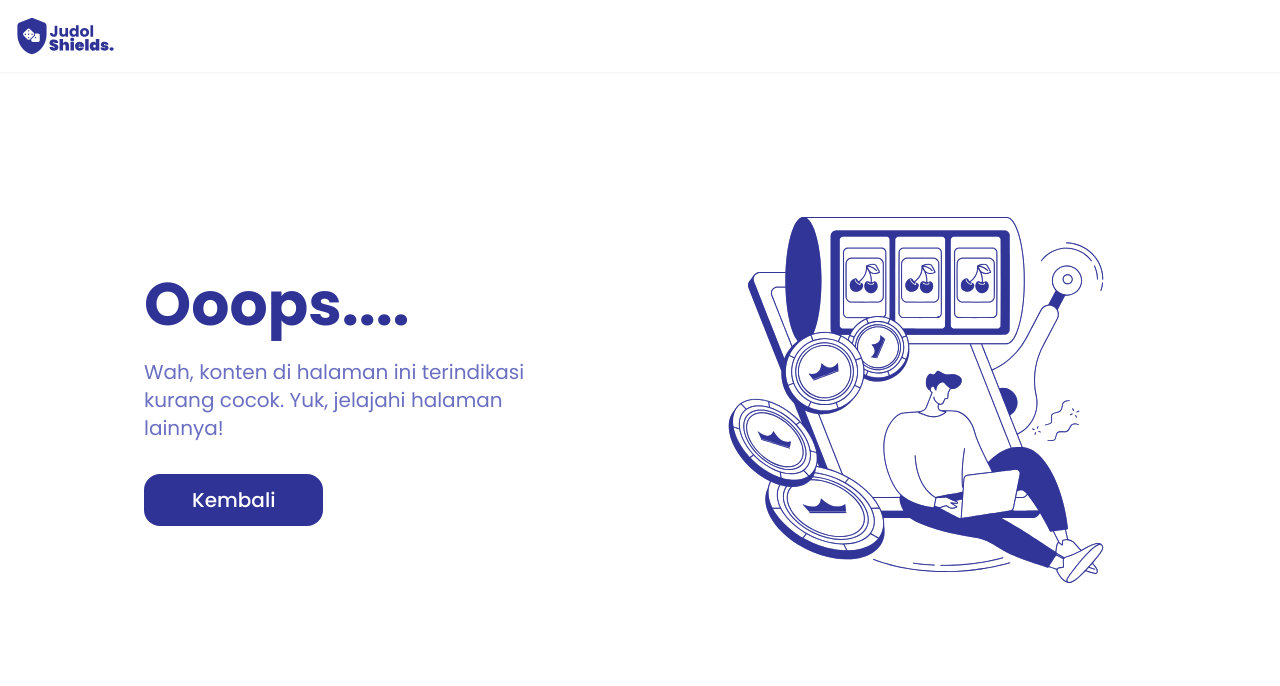
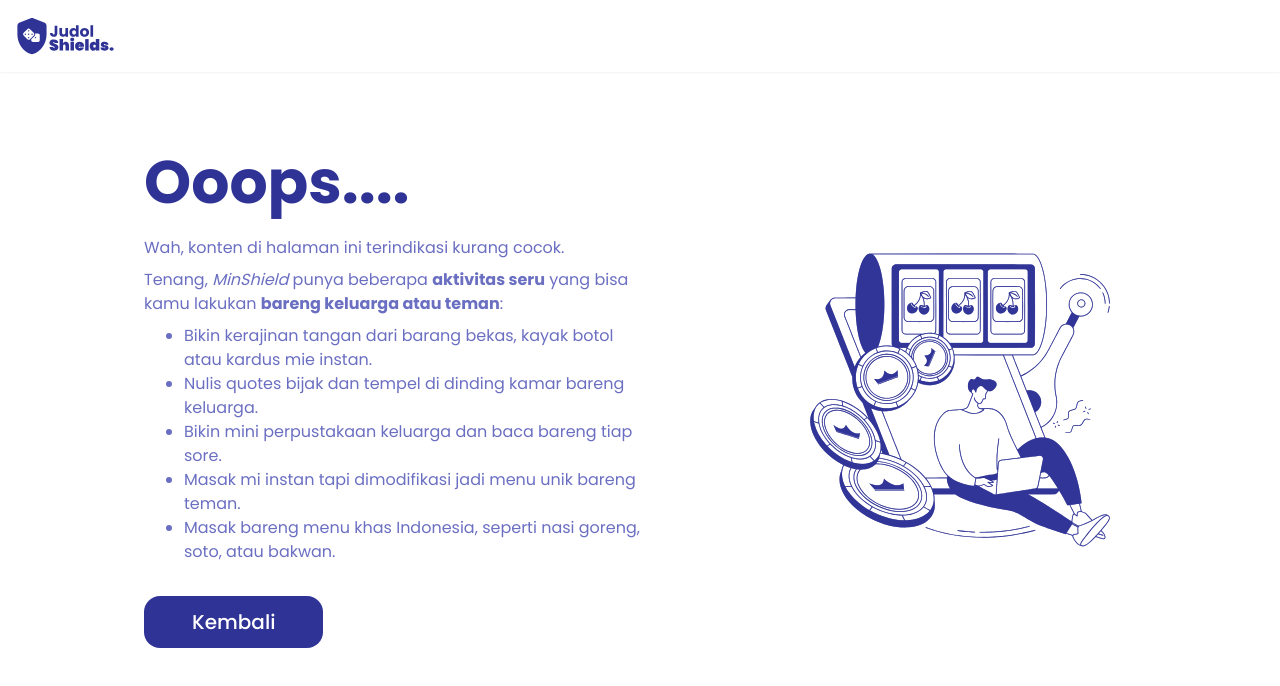
Before and after one commit to atharianr/judol-shields-web, a Next.js app: page / in a window 1280 px wide. Shown: the top 686 px of the page. Built offline with nearby package versions, Linux system fonts and the light colour scheme.

Commit message:
feat: Adding activity recommendation

```diff
--- a/src/app/PageContent.jsx
+++ b/src/app/PageContent.jsx
@@ -1,4 +1,59 @@
 export default function PageContent() {
+    const activityArray = [
+        "Ngobrol santai sambil ngopi atau ngeteh bareng keluarga di teras rumah.",
+        "Main kartu remi, gaple, atau UNO bareng teman-teman dekat.",
+        "Masak bareng menu khas Indonesia, seperti nasi goreng, soto, atau bakwan.",
+        "Nobar sinetron, film Indonesia, atau pertandingan bola bareng keluarga.",
+        "Main catur, congklak, atau ular tangga bareng adik atau orang tua.",
+        "Jalan-jalan sore keliling komplek sambil ngobrol sama tetangga.",
+        "Bersih-bersih rumah sambil putar dangdut atau lagu nostalgia.",
+        "Bikin sambal bareng keluarga dengan level pedas sesuai selera.",
+        "Main Mobile Legends atau Free Fire bareng teman satu geng.",
+        "Ngelapak (nongkrong) di warung kopi sambil diskusi isu ringan.",
+        "Belajar ngaji bareng keluarga atau ikut pengajian online.",
+        "Ngasih makan kucing liar bareng anak-anak di sekitar rumah.",
+        "Bikin video lucu untuk TikTok atau Reels bareng saudara.",
+        "Bikin kerajinan tangan dari barang bekas, kayak botol atau kardus mie instan.",
+        "Masak bareng menu sahur atau buka puasa pas bulan Ramadan.",
+        "Ziarah kubur atau jalan-jalan ke tempat bersejarah lokal bareng keluarga.",
+        "Main layangan atau bantu adik bikin layang-layang sendiri.",
+        "Mancing di sungai, kolam pemancingan, atau di sawah.",
+        "Bikin es campur, es buah, atau takjil bareng keluarga.",
+        "Nonton bareng channel YouTube edukatif buatan anak bangsa.",
+        "Belanja bareng di pasar tradisional, sekalian belajar tawar-menawar.",
+        "Nyuci motor/mobil bareng ayah atau adik sambil main air.",
+        "Bikin nasi bungkus buat dibagiin ke warga yang membutuhkan.",
+        "Main tebak-tebakan receh khas Indonesia bareng teman.",
+        "Nulis quotes bijak dan tempel di dinding kamar bareng keluarga.",
+        "Jalan-jalan ke alun-alun kota sambil jajan cilok dan pentol.",
+        "Main truth or dare ala anak kos di ruang tamu atau teras.",
+        "Piknik dadakan di halaman rumah sambil bawa tikar dan gorengan.",
+        "Nonton film Warkop atau Srimulat bareng keluarga buat nostalgia.",
+        "Bikin konten edukasi bahasa daerah bareng teman.",
+        "Ngobrolin masa kecil sambil buka album foto lama keluarga.",
+        "Belajar masak sambal matah, rica-rica, atau rendang bareng ibu.",
+        "Main sepak bola di lapangan kosong dekat rumah bareng tetangga.",
+        "Ikut gotong royong atau kerja bakti bersihin lingkungan.",
+        "Main game tradisional kayak gobak sodor, benteng, atau engklek.",
+        "Berburu kuliner kaki lima bareng sahabat di malam minggu.",
+        "Ikut lomba 17-an bareng teman, walau cuma latihan di rumah.",
+        "Bikin acara potluck mini bareng tetangga di gang rumah.",
+        "Masak mi instan tapi dimodifikasi jadi menu unik bareng teman.",
+        "Tukar-tukaran playlist dangdut koplo atau lagu indie lokal.",
+        "Diskusi ringan soal berita viral di media sosial bareng keluarga.",
+        "Main kembang api atau petasan kecil saat malam takbiran.",
+        "Belajar rebana atau alat musik tradisional bareng komunitas.",
+        "Coba bisnis kecil-kecilan online bareng teman.",
+        "Main ke rumah saudara sambil bantu mereka beresin rumah.",
+        "Bantu orang tua di kebun atau sawah (kalau tinggal di desa).",
+        "Bikin drama pendek atau sketsa lucu bareng teman sekolah.",
+        "Ngobrolin mimpi dan cita-cita sambil duduk di pinggir jalan.",
+        "Latihan presentasi atau public speaking bareng teman kampus.",
+        "Ngerakit atau bongkar motor/mobil bareng saudara buat belajar.",
+        "Bikin mini perpustakaan keluarga dan baca bareng tiap sore.",
+        "Ngisi waktu bareng teman dengan belajar bikin desain atau editing.",
+    ];
+
     return (
         <div className="flex h-screen w-screen">
             {/* TOP */}
@@ -7,21 +62,31 @@ export default function PageContent() {
             </div>
 
             {/* CONTENT */}
-            <div className="flex flex-col w-max justify-center">
+            <div className="flex flex-col w-full justify-center">
                 <h1 className="text-6xl text-[#2F3396] font-bold ml-36">Ooops....</h1>
-                <p className="text-[#6B6FC2] text-xl mt-6 ml-36">Wah, konten di halaman ini terindikasi kurang cocok. Yuk, jelajahi halaman lainnya!</p>
+                <p className="text-[#6B6FC2] text-l mt-6 ml-36">Wah, konten di halaman ini terindikasi kurang cocok.</p>
+                <p className="text-[#6B6FC2] text-l mt-2 ml-36">Tenang, <em>MinShield</em> punya beberapa <strong>aktivitas seru</strong> yang bisa kamu lakukan <strong>bareng keluarga atau teman</strong>:</p>
+                <ul className="list-disc pl-10 mt-2 ml-36">
+                    {
+                        activityArray
+                            .sort(() => 0.5 - Math.random()) // shuffle
+                            .slice(0, 5) // take first 3
+                            .map((data, index) => (
+                                <li key={index} className="text-[#6B6FC2] text-l6">
+                                    {data}
+                                </li>
+                            ))
+                    }
+                </ul>
                 <button
                     onClick={() => window.history.back()}
                     className="w-fit bg-[#2F3396] text-white text-xl font-medium px-12 py-3 mt-8 ml-36 rounded-2xl cursor-pointer hover:bg-[#2F3396]/80 hover:shadow-sm duration-200"
                 >
                     Kembali
                 </button>
-                {/* <button className="w-fit text-[#6B6FC2] text-sm ml-36 mt-4 underline cursor-pointer">
-                    Laporkan jika halaman ini bukan Judol — <span className="font-bold">klik di sini</span>.
-                </button> */}
             </div>
             <div className="flex w-full items-center justify-center">
-                <img src="./assets/OnlineGamblingIllustration.svg" alt="Online Gambling Illustration" draggable="false" className="h-[500px] w-fit" />
+                <img src="./assets/OnlineGamblingIllustration.svg" alt="Online Gambling Illustration" draggable="false" className="h-[400px] w-fit" />
             </div>
         </div>
     )
```
